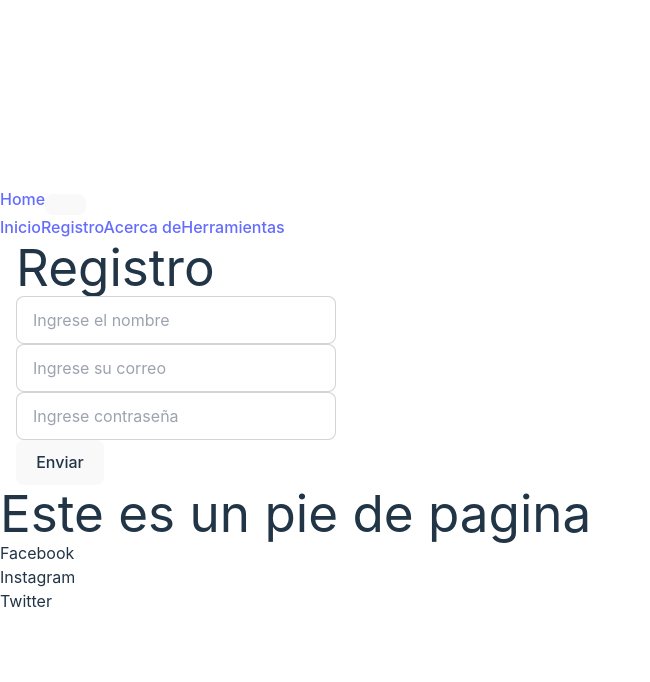
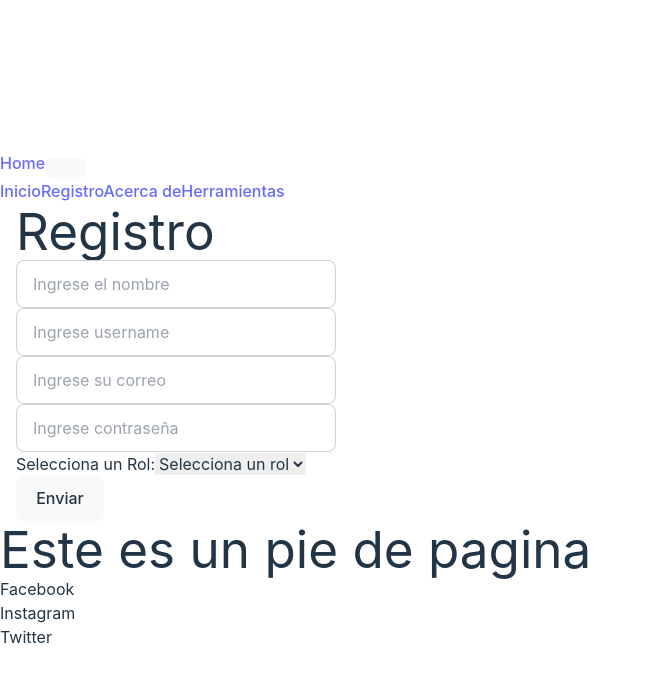
Before and after one commit to DiegoLegarda/Proyecto-vite, a React (Vite) app in the folder Cliente/: page /Registro in a window 1280 px wide. Shown: the top 682 px of the page, without its empty margins (0-650 px from the left). Built offline with nearby package versions, Linux system fonts and the light colour scheme.

Commit message:
Formularios de registro y login

```diff
--- /dev/null
+++ b/Cliente/src/componentes/FormLogin.jsx
@@ -0,0 +1,75 @@
+import React, { useState } from 'react';
+import axios from 'axios';
+
+function FormLogin({ onLogin }) {
+    const [username, setUsername] = useState('');
+    const [password, setPassword] = useState('');
+    const [datos, setDatos] = useState({});
+    const [error, setError] = useState(null);
+    const [LoginExitoso, setLoginExitoso] = useState(false);
+    const [rol, setRol]=useState("");
+    const handleSubmit = async (e) => {
+        e.preventDefault();
+
+        try {
+
+            const response = await axios.post(
+                'http://localhost:3000/api/login',
+                { username, password },
+                { withCredentials: true }
+            );
+            setRol(response.data.rol);
+            console.log(response);
+            console.log(rol);
+            console.log(response.data.message);
+            console.log(response.data.username);
+            setLoginExitoso(true);
+
+        } catch (error) {
+            setLoginExitoso(false);
+            if (error.response && error.response.status === 401) {
+                console.error('Error de autenticación: Credenciales inválidas o no autorizadas.');
+            } else {
+                console.error('Error al enviar la solicitud:', error.message);
+            }
+        }
+    };
+    return (
+        <>
+            <form onSubmit={handleSubmit}>
+
+                <label className="input input-bordered flex items-center gap-2">
+                    <svg xmlns="http://www.w3.org/2000/svg" viewBox="0 0 16 16" fill="currentColor" className="w-4 h-4 opacity-70"><path d="M8 8a3 3 0 1 0 0-6 3 3 0 0 0 0 6ZM12.735 14c.618 0 1.093-.561.872-1.139a6.002 6.002 0 0 0-11.215 0c-.22.578.254 1.139.872 1.139h9.47Z" /></svg>
+                    <input
+                        id="username"
+                        name="username"
+                        type="text"
+                        placeholder="Nombre de usuario"
+                        value={username}
+                        onChange={(e) => setUsername(e.target.value)}
+                    />
+                </label>
+                <label className="input input-bordered flex items-center gap-2">
+                    <svg xmlns="http://www.w3.org/2000/svg" viewBox="0 0 16 16" fill="currentColor" className="w-4 h-4 opacity-70"><path fillRule="evenodd" d="M14 6a4 4 0 0 1-4.899 3.899l-1.955 1.955a.5.5 0 0 1-.353.146H5v1.5a.5.5 0 0 1-.5.5h-2a.5.5 0 0 1-.5-.5v-2.293a.5.5 0 0 1 .146-.353l3.955-3.955A4 4 0 1 1 14 6Zm-4-2a.75.75 0 0 0 0 1.5.5.5 0 0 1 .5.5.75.75 0 0 0 1.5 0 2 2 0 0 0-2-2Z" clipRule="evenodd" /></svg>
+                    <input
+                        id="password"
+                        name="password"
+                        type="password"
+                        placeholder="Contraseña"
+                        value={password}
+                        onChange={(e) => setPassword(e.target.value)}
+                    />
+                </label>
+                <button className="btn btn-primary" type="submit">Iniciar sesión</button>
+            </form>
+            {LoginExitoso && (
+                <div>
+                    <p>Usuario logeado exitosamente con rol {rol}</p>
+                </div>
+            )}
+            {error && <p style={{ color: 'red' }}>{error}</p>}
+        </>
+    );
+}
+
+export default FormLogin;
--- /dev/null
+++ b/Cliente/src/componentes/FormularioRegistro.jsx
@@ -0,0 +1,109 @@
+import React, { useState } from 'react';
+import axios from 'axios';
+
+const FormRegistro = () => {
+    const [datosForm, setDatosForm] = useState({ nombre: '', correo: '', contraseña: '' });
+    const [datos, setDatos] = useState({});
+    const [enviando, setEnviando] = useState(false);
+    const [error, setError] = useState(null);
+    const [registroExitoso, setRegistroExitoso] = useState(false);
+
+    const manejoCambios = (e) => {
+        const { name, value } = e.target;
+        setDatosForm({ ...datosForm, [name]: value });
+    };
+    // Lista de roles predefinidos
+    const roles = ['Administrador', 'Usuario', 'Editor', 'Supervisor'];
+    const URL = 'http://localhost:3000/api/Username/registro';
+    const manejoSumision = (e) => {
+        e.preventDefault();
+        if (enviando) return;
+        setEnviando(true);
+        console.log(datosForm);
+        axios.post(URL, datosForm)
+            .then((response) => {
+                setDatos(response.data);
+                console.log(datos);
+                setRegistroExitoso(true);
+            })
+            .catch((error) => {
+                if (error.response && error.response.data) {
+                    setError(`Error: ${error.response.data.mensaje}`);
+                } else {
+                    setError(`Error: ${error.message}`);
+                }
+                console.log('Error al enviar el formulario:', error);
+            })
+            .finally(() => {
+                setEnviando(false);
+            });
+    }
+
+    return (
+        <form onSubmit={manejoSumision}>
+            <div className="container mx-auto p-13">
+                <input
+                    type="text"
+                    name="nombre"
+                    value={datosForm.nombre || ""}
+                    onChange={manejoCambios}
+                    placeholder="Ingrese el nombre"
+                    className="input input-bordered w-full max-w-xs"
+                />
+                <br />
+                <input
+                    type="text"
+                    name="username"
+                    value={datosForm.username || ""}
+                    onChange={manejoCambios}
+                    placeholder="Ingrese username"
+                    className="input input-bordered w-full max-w-xs"
+                />
+                <br />
+                <input
+                    type="mail"
+                    name="correo"
+                    value={datosForm.correo || ""}
+                    onChange={manejoCambios}
+                    placeholder="Ingrese su correo"
+                    className="input input-bordered w-full max-w-xs"
+                />
+                <br />
+                <input
+                    type="password"
+                    name="password"
+                    value={datosForm.password || ""}
+                    onChange={manejoCambios}
+                    placeholder="Ingrese contraseña"
+                    className="input input-bordered w-full max-w-xs"
+                />
+                <br />
+                <label>
+                    Selecciona un Rol:
+                    <select value={datosForm.rol||""} onChange={manejoCambios} name='rol' required>
+                        <option value="" disabled>Selecciona un rol</option>
+                        {roles.map((roleOption, index) => (
+                            <option key={index} value={roleOption}>
+                                {roleOption}
+                            </option>
+                        ))}
+                    </select>
+                </label>
+
+
+                <br />
+                <button type="submit" disabled={enviando}>
+                    {enviando ? 'Enviando...' : 'Enviar'}
+                </button>
+                {registroExitoso && (
+                    <div>
+                        <p>Usuario registrado exitosamente:</p>
+                    </div>
+                )}
+                {error && <p style={{ color: 'red' }}>{error}</p>}
+            </div>
+        </form>
+    )
+}
+
+export default FormRegistro;
--- a/Cliente/src/paginas/herramientas.jsx
+++ b/Cliente/src/paginas/herramientas.jsx
@@ -5,11 +5,13 @@ import Grid from "../componentes/EjemploGrid.jsx";
 import FormularioReact from "../componentes/EjemploFormulario.jsx";
 import EjemploNav from "../componentes/EjemploNav.jsx";
 import Columna from "../componentes/EjemploColumna.jsx";
+import FormLogin from "../componentes/FormLogin.jsx";
+
 function Herramientas() {
     return (
         <>
 
-         <EjemploNav/>
+         <FormLogin/>
         </>
     );
 }
--- a/Cliente/src/paginas/registro.jsx
+++ b/Cliente/src/paginas/registro.jsx
@@ -1,12 +1,13 @@
 import ManejoFormulari2 from '../componentes/manejoFormulario2'
 import ManejoFormulario from '../componentes/manejoFormulario'
+import FormRegistro from '../componentes/FormularioRegistro.jsx';
 import BarraNav from  "../componentes/barraNav.jsx";
 import ManejoFormulario2 from '../componentes/manejoFormulario2';
 function Registro(){
     return(
         <div className="container mx-auto px-4">
             <h1>Registro</h1>
-            <ManejoFormulario/>
+            <FormRegistro/>
         </div>
     );
 }
```
